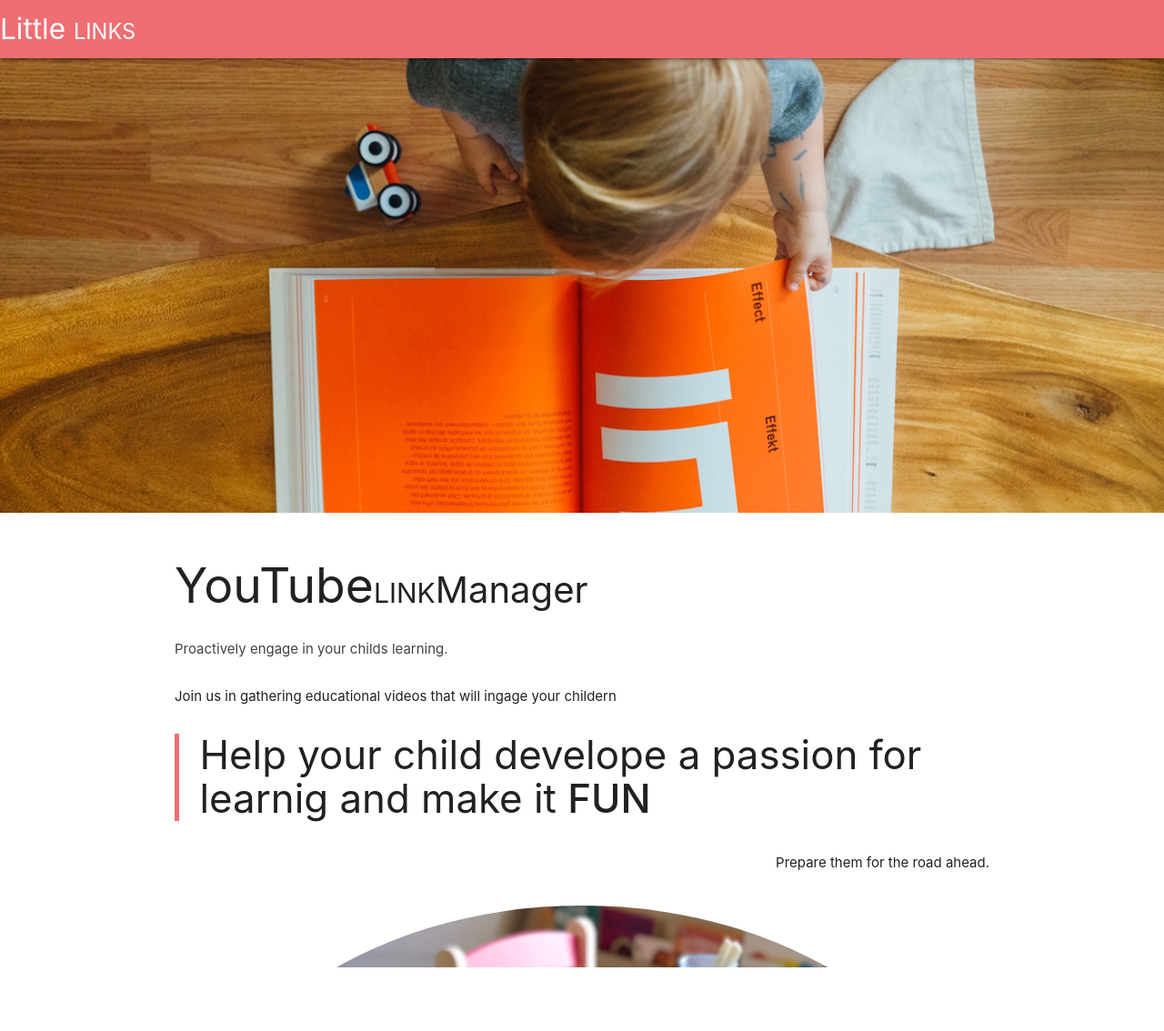
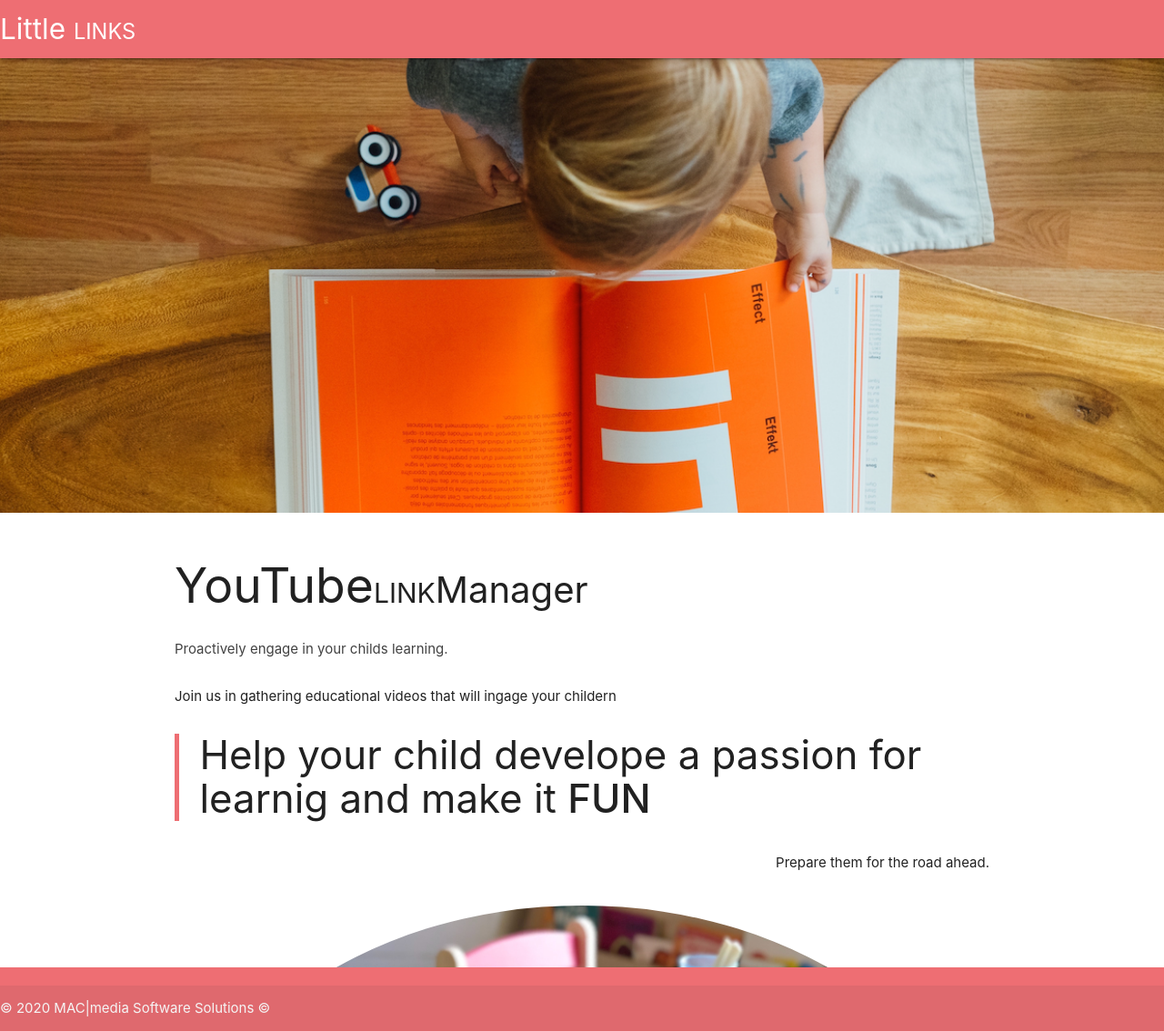
Before and after one commit to MACmidiDEV/MCAMACHO-DataCentric-CIM3, a Flask app: page / in a window 1280 px wide. Shown: the whole page at 91% size. Before the commit the page ends 1064 px from the top, so only its background shows below. Run offline with Flask 2, Linux system fonts and the light colour scheme; some libraries are stand-ins or nearby versions.

Commit message:
DCM3 | App Build | FLASK- HTML- Structure Files
added Footer and Script for Jitsi video API

```diff
--- a/templates/base.html
+++ b/templates/base.html
@@ -1,8 +1,8 @@
 <!-- Main structure, layout and styles used across the site -->
 <!DOCTYPE html>
 <html lang="en">
-	<head>
-		<link href="https://fonts.googleapis.com/icon?family=Material+Icons" rel="stylesheet">
+<head>
+	<link href="https://fonts.googleapis.com/icon?family=Material+Icons" rel="stylesheet">
 	<link rel="stylesheet" href="https://cdnjs.cloudflare.com/ajax/libs/materialize/1.0.0/css/materialize.min.css">
 	<link rel="stylesheet" href="{{url_for('static', filename='css/style.css')}}">
 	<meta charset="UTF-8">
@@ -37,10 +37,15 @@
             <li><a href="/"><i class="material-icons">chrome_reader_mode</i>Categories Database</a></li>
             </li>
 		</ul>
-    </header>
+        </header>
 	{% block content %}{% endblock %}
-	<footer>
-    </footer>
+	<footer class="page-footer">
+            <div class="footer-copyright">
+                <div class="container-fluid center">
+                    <a class="grey-text text-lighten-4" href="/">© 2020 MAC|media Software Solutions ©</a>
+                </div>
+            </div>
+        </footer>
 	<script src="https://cdnjs.cloudflare.com/ajax/libs/jquery/3.4.1/jquery.min.js"
 		integrity="sha256-CSXorXvZcTkaix6Yvo6HppcZGetbYMGWSFlBw8HfCJo=" crossorigin="anonymous"></script>
 	<script src="https://cdnjs.cloudflare.com/ajax/libs/materialize/1.0.0/js/materialize.min.js"></script>
@@ -52,5 +57,7 @@
 			$('.materialboxed').materialbox();
 		});
 		</script>
+	<script src='https://meet.jit.si/external_api.js'></script>
+
 </body>
 </html>
```
